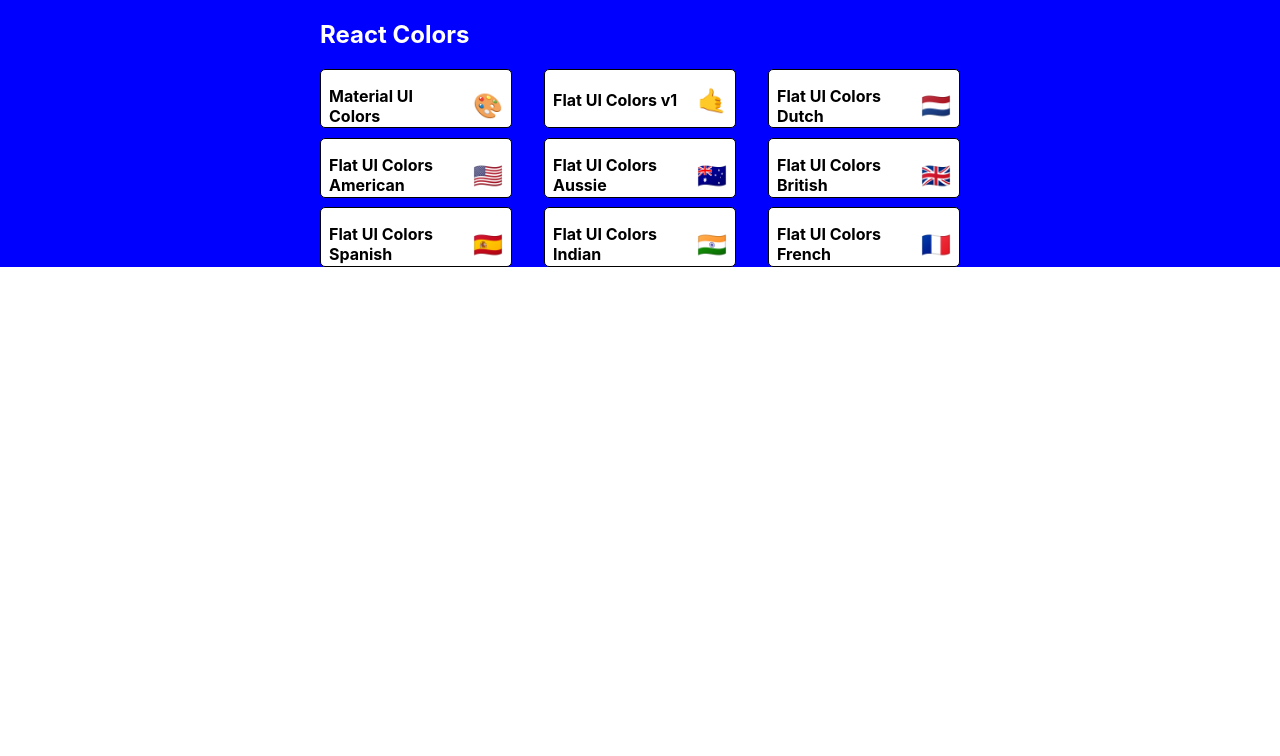
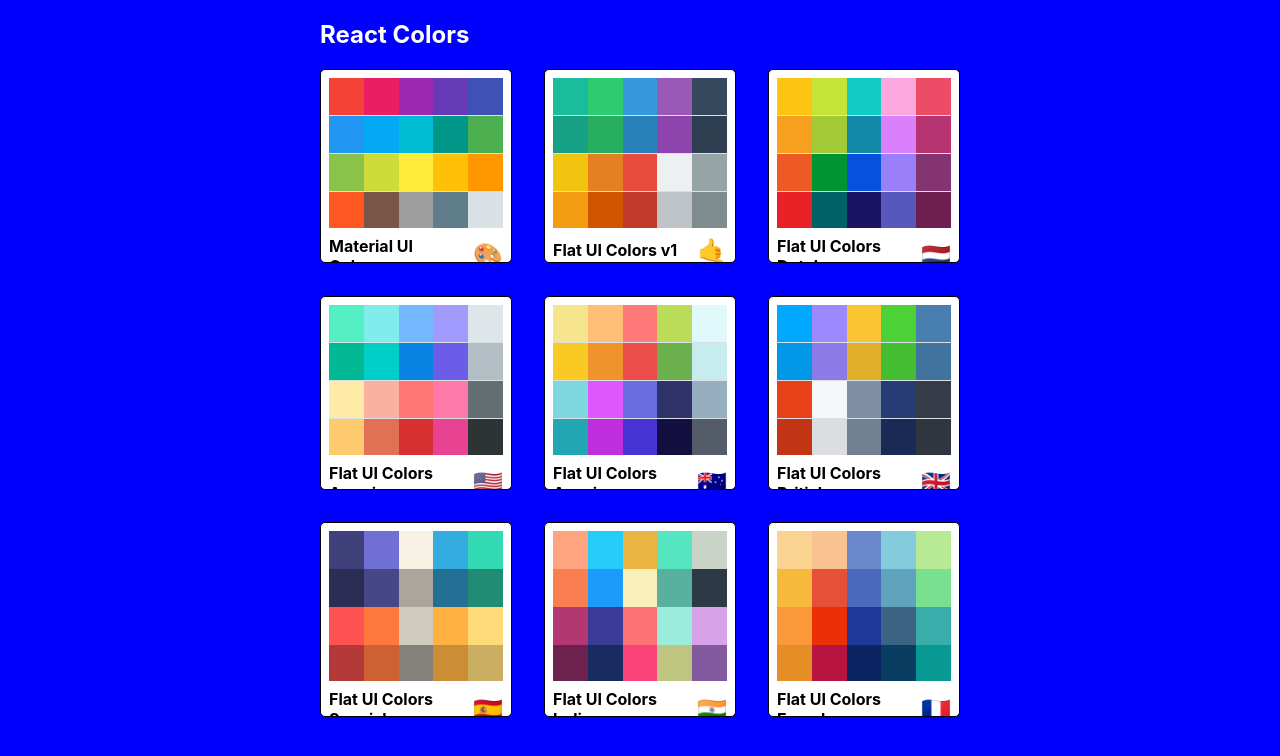
Before and after one commit to Maneedhar/React-Colors-App, a React (Create React App) app: page / in a window 1280 px wide. Shown: the top 756 px of the page. Built offline with nearby package versions, Linux system fonts and the light colour scheme.

Commit message:
MiniPalette Styling

```diff
--- a/src/MiniPalette.js
+++ b/src/MiniPalette.js
@@ -14,7 +14,10 @@
 		}
 	},
 	colors: {
-		backgroundColor: 'grey'
+		backgroundColor: '#dae1e4',
+		height: '150px',
+		width: '100%',
+		overflow: 'hidden'
 	},
 	title: {
 		display: 'flex',
@@ -29,15 +32,26 @@
 	emoji: {
 		marginLeft: '0.5rem',
 		fontSize: '1.5rem'
+	},
+	miniColor: {
+		height: '25%',
+		width: '20%',
+		display: 'inline-block',
+		margin: '0 auto',
+		position: 'relative',
+		marginBottom: '-3.5px'
 	}
 };
 
 export default withStyles(styles)(function MiniPalette(props) {
-	const { classes, paletteName, emoji } = props;
+	const { classes, paletteName, emoji, colors } = props;
+	const miniColorBoxes = colors.map((color) => (
+		<div className={classes.miniColor} style={{ backgroundColor: color.color }} key={color.name} />
+	));
 
 	return (
 		<div className={classes.root}>
-			<div className={classes.colors} />
+			<div className={classes.colors}>{miniColorBoxes}</div>
 			<h5 className={classes.title}>
 				{paletteName}
 				<span className={classes.emoji}>{emoji}</span>
--- a/src/PaletteList.js
+++ b/src/PaletteList.js
@@ -7,7 +7,7 @@
 const styles = {
 	root: {
 		backgroundColor: 'blue',
-		height: '100%',
+		height: '100vh',
 		display: 'flex',
 		alignItems: 'flex-start',
 		justifyContent: 'center'
```
